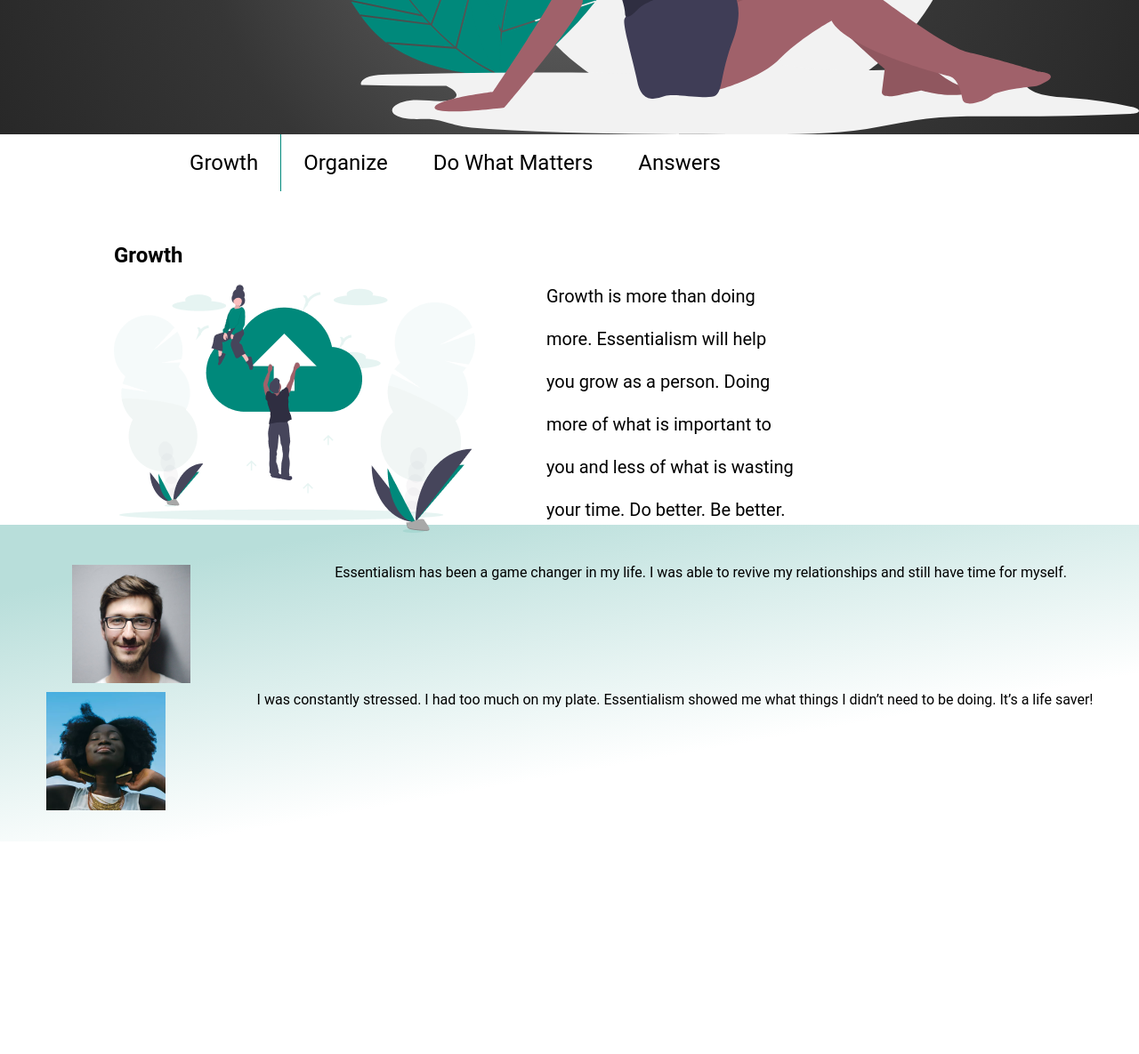
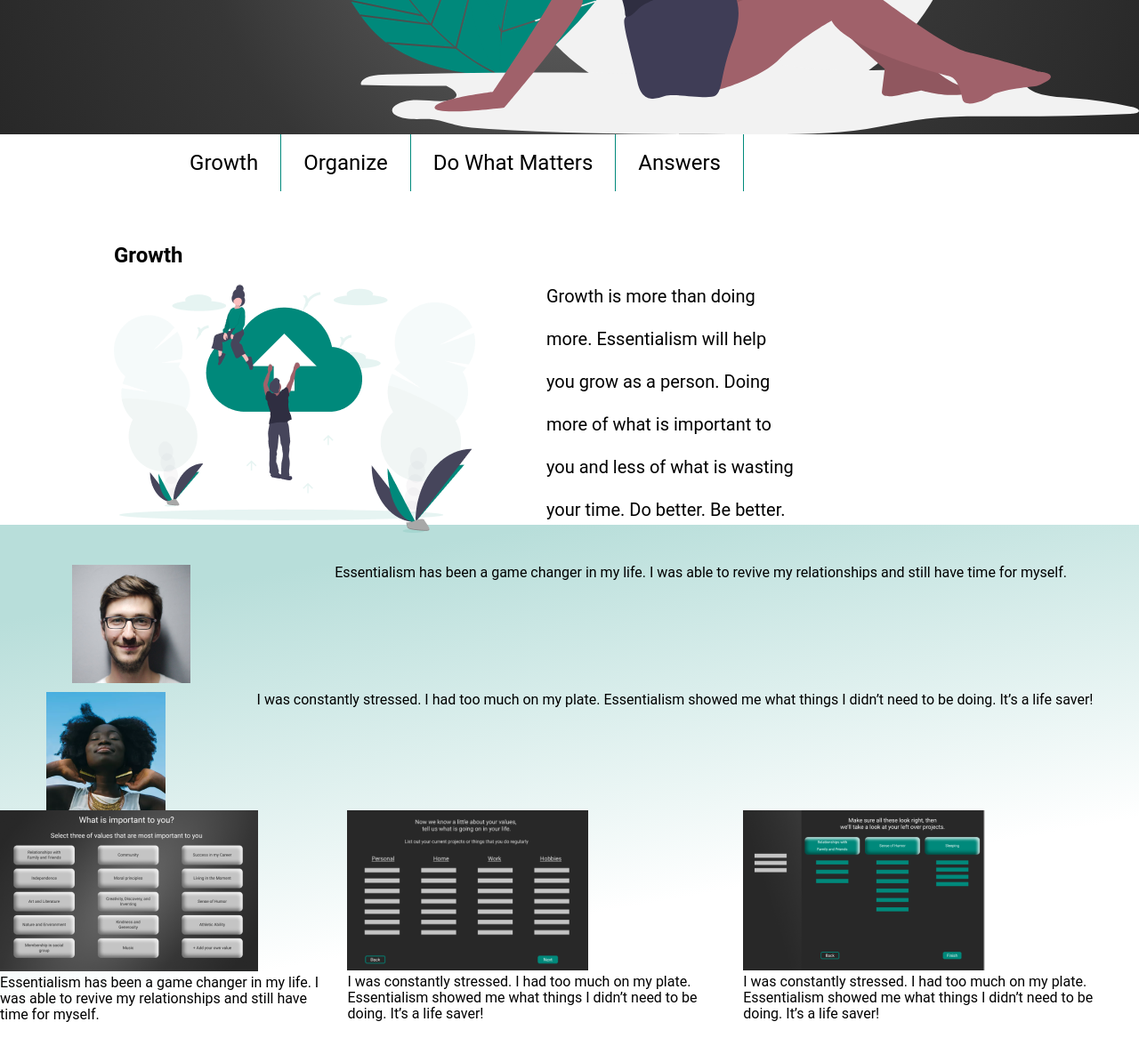
Before and after one commit to essentialism-project/ui-3, a plain HTML site: page index.html in a window 1280 px wide. Shown: the part 464-1649 px from the top of the page at 89% size. Before the commit the page ends 1410 px from the top, so only its background shows below. Drawn offline with Linux system fonts and the light colour scheme.

Commit message:
tabs working!

```diff
--- a/index.html
+++ b/index.html
@@ -39,9 +39,9 @@
             <div class="tabs">
                 <div class="tabs-links">
                     <div class="tabs-link tabs-link-selected" data-tab="1">Growth</div>
-                    <div class="tabs-link" data-tab="2">Organize</div>
-                    <div class="tabs-link" data-tab="3">Do What Matters</div>
-                    <div class="tabs-link" data-tab="4">Answers</div>
+                    <div class="tabs-link tabs-link-selected" data-tab="2">Organize</div>
+                    <div class="tabs-link tabs-link-selected" data-tab="3">Do What Matters</div>
+                    <div class="tabs-link tabs-link-selected" data-tab="4">Answers</div>
                 </div>
                 <div class="tabs-items">
                     <div class="tabs-item tabs-item-selected" data-tab="1">
@@ -88,8 +88,24 @@
                     <p>I was constantly stressed. I had too much on my plate. Essentialism showed me what things I didn’t need to be doing. It’s a life saver!</p>
                 </div>
             </div>
+            <div class="bottom-content">
+                <div class="card 1">
+                    <img src='img/bc1.png' alt='What is Important?'>
+                    <p>Essentialism has been a game changer in my life. I was able to revive my relationships and still have time for myself.</p>
+                </div>
+                <div class="card 2">
+                    <img src='img/bc2.png' alt='List of Projects'>
+                    <p>I was constantly stressed. I had too much on my plate. Essentialism showed me what things I didn’t need to be doing. It’s a life saver!</p>
+                </div>
+                <div class="card 3">
+                    <img src='img/bc3.png' alt='Woman with Hands Up'>
+                    <p>I was constantly stressed. I had too much on my plate. Essentialism showed me what things I didn’t need to be doing. It’s a life saver!</p>
+                </div>
+            </div>
+        </section>
+        <section class <footer>
 
-        </section>
+            </footer>
     </div>
 </body>
 
```
Also changed, not shown: about.html (added), img/bc1.png (added), img/bc2.png (added), img/bc3.png (added).
